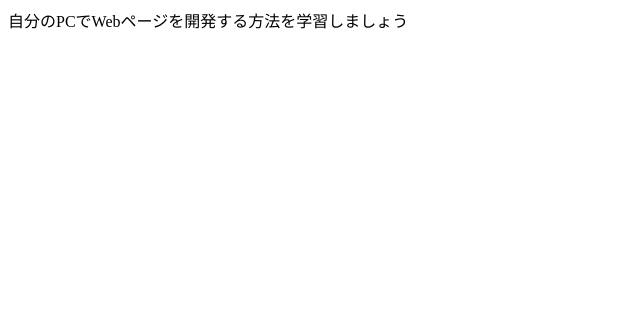
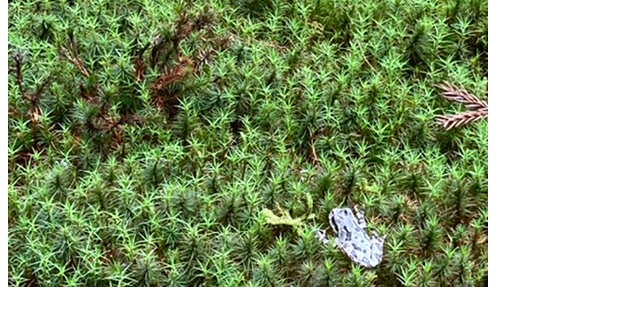
Before and after one commit to daizu23/daizu23.github.io, a plain HTML site: page index.html in a window 1280 px wide. Shown: the part 81-390 px from the top of the page, without its empty margins (0-640 px from the left). Drawn offline with Linux system fonts and the light colour scheme.

Commit message:
Update index.html

```diff
--- a/index.html
+++ b/index.html
@@ -5,6 +5,7 @@
     <meta charset="utf-8">
     <title>Progate</title>
   </head>
+    <img src="a2d8b044-aa68-4074-9b55-b17eff970fab.jpg">
   <body>
     <h1 class="title">HTML & CSS の開発環境を用意しよう！</h1>
     <p>自分のPCでWebページを開発する方法を学習しましょう</p>
```
